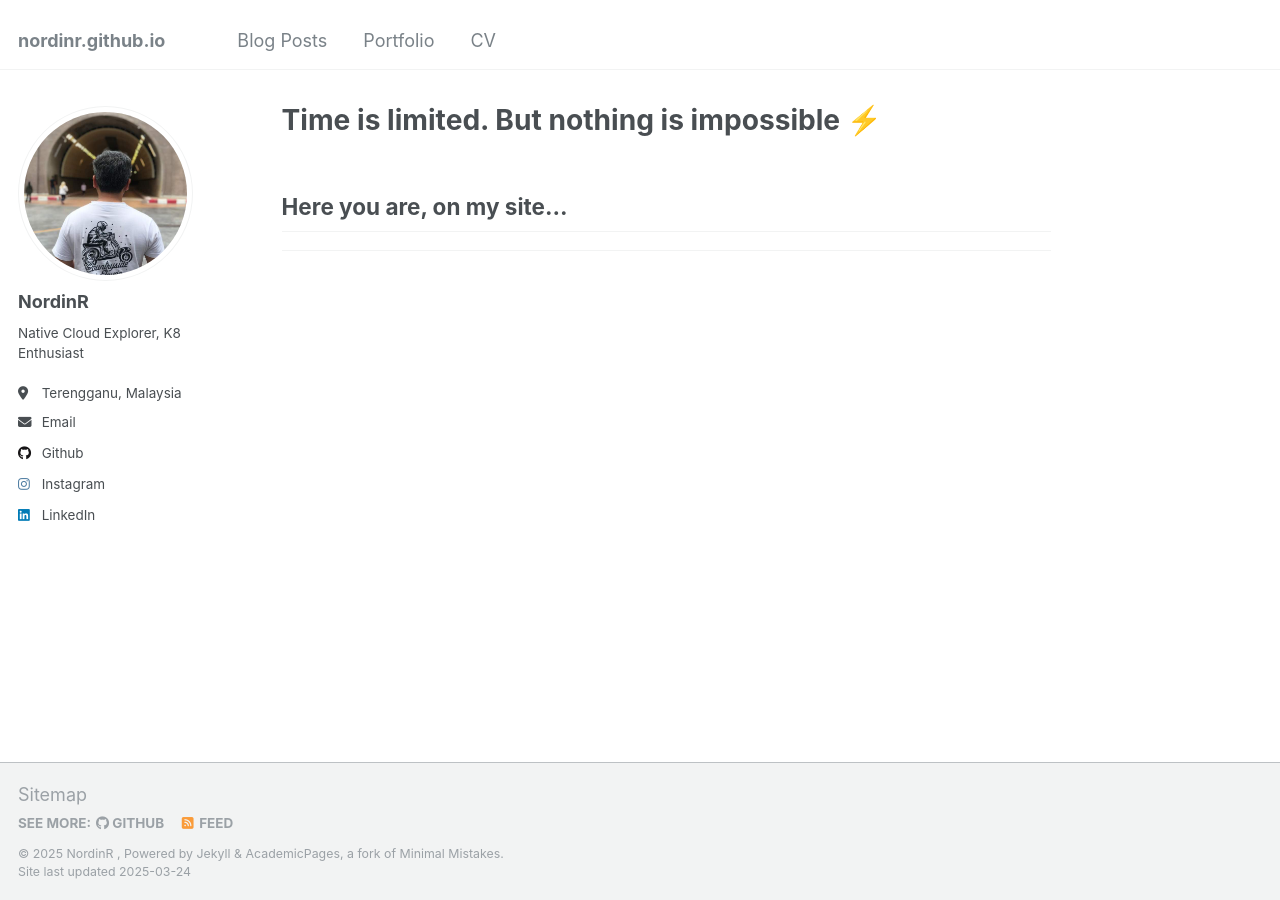
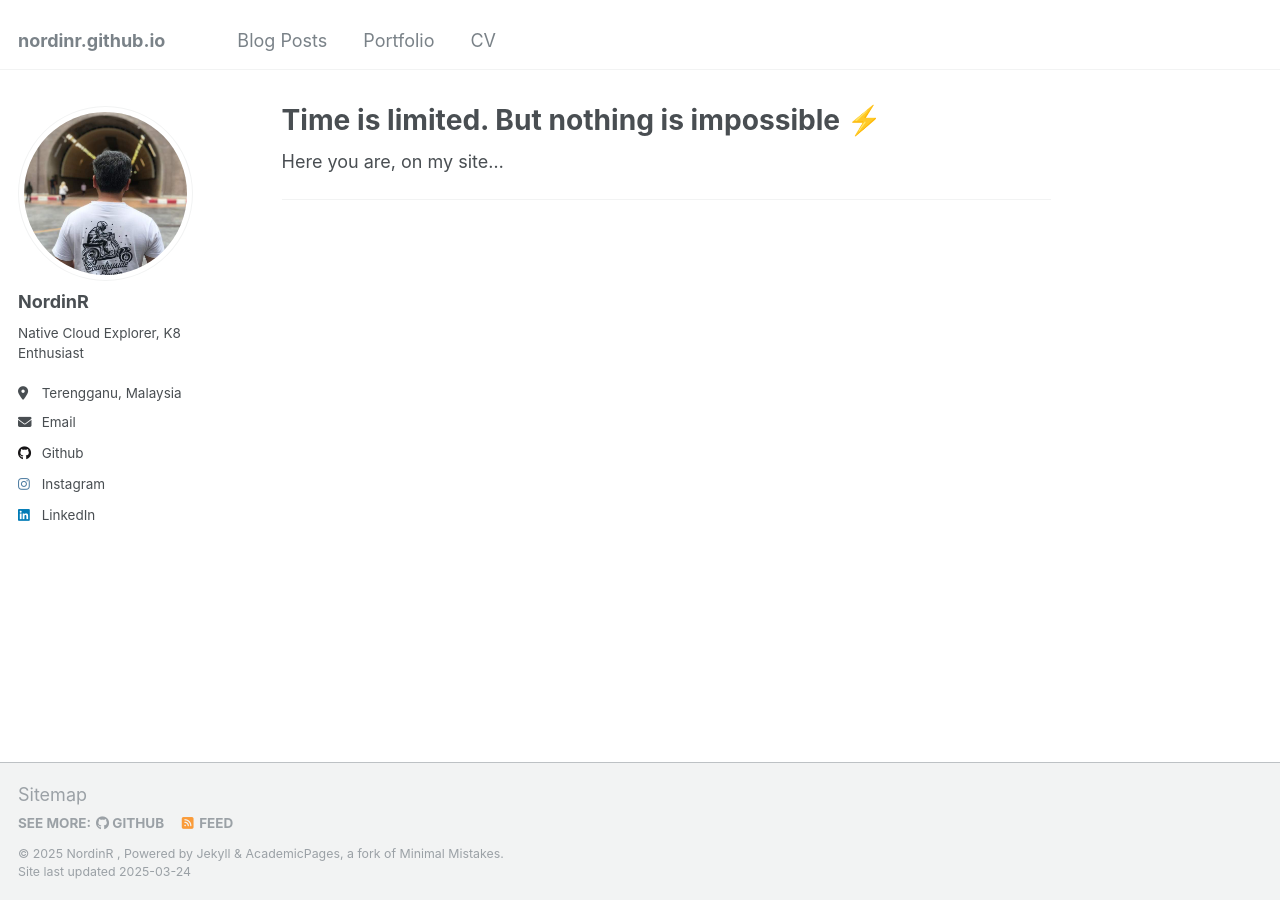
Before and after one commit to nordinr/nordinr.github.io, a Jekyll site: the page built from _pages/about.md, in a window 1280 px wide. Built offline with Jekyll 4.4.1, drawn with Linux system fonts in a browser that asks for light colours.

```diff
--- a/_pages/about.md
+++ b/_pages/about.md
@@ -6,7 +6,7 @@ redirect_from:
   - /about/
   - /about.html
 ---
-## Here you are, on my site...
+Here you are, on my site...
 
 
 
```
